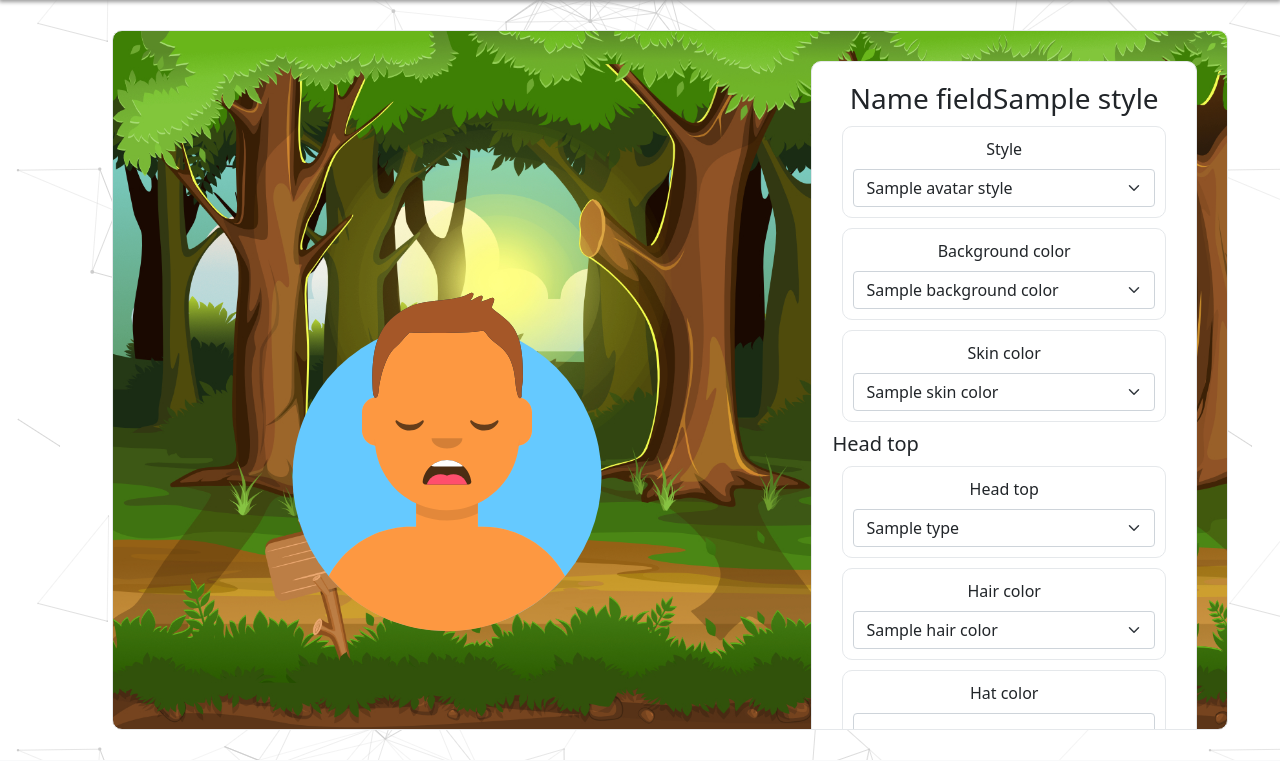
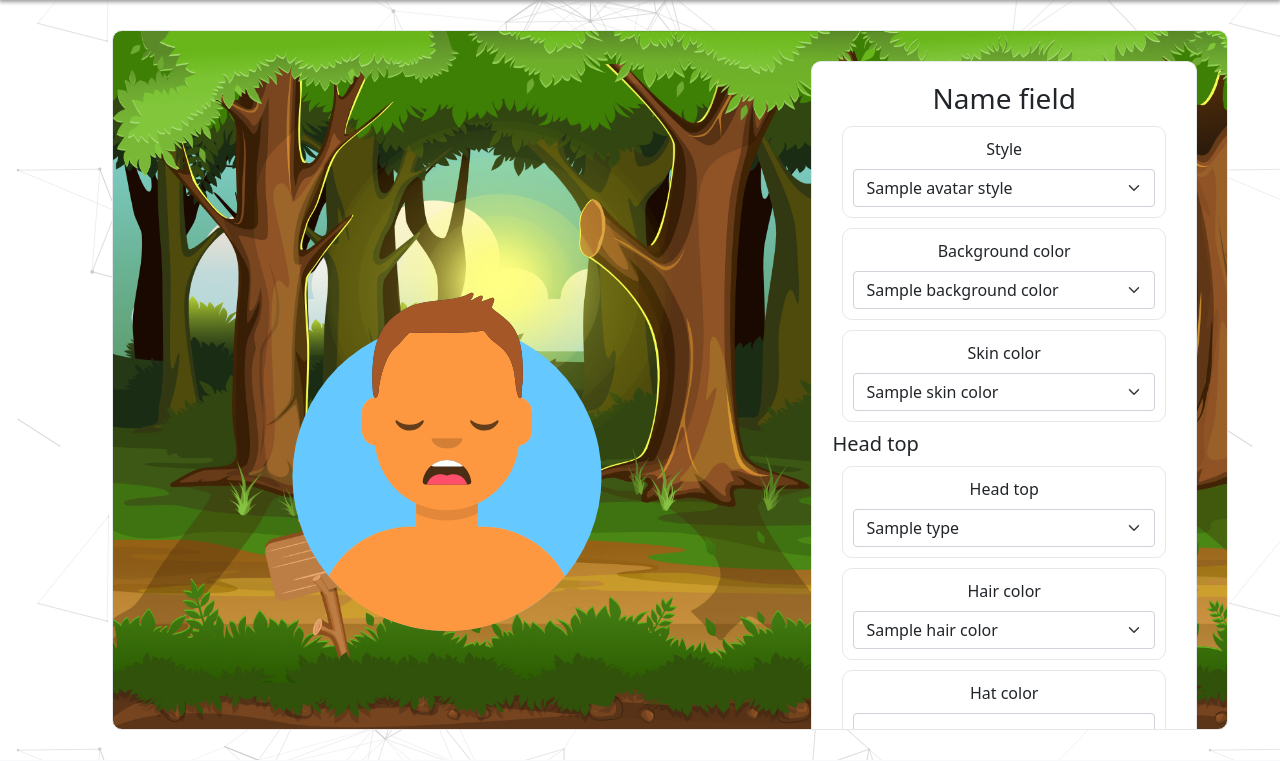
Before and after one commit to MSBivens/dnft_character_builder, a Flask app: template prototype/flask_app/templates/customize.html in a window 1280 px wide. Shown: the part 76-837 px from the top of the page. Run offline with Flask 2, Linux system fonts and the light colour scheme; the template is opened without the code that fills it: most values are stand-ins (such as "Sample title", 1, 10 or a date in 2020); lists and menus that the app fills with data are empty.

Commit message:
minor fix

```diff
--- a/prototype/flask_app/templates/customize.html
+++ b/prototype/flask_app/templates/customize.html
@@ -37,7 +37,7 @@
                 <div class="template-selector-parent">
                     <form action="/customize/update" method="post" >
                         <div class="template-selector">
-                            <h3>Name field{{avatar.style}}</h3>
+                            <h3>Name field</h3>
                             <div>
                                 <label for="style" class="form-label">Style</label>
                                 <select class="form-select" id="style" name="style" onchange="this.form.submit()">
```
